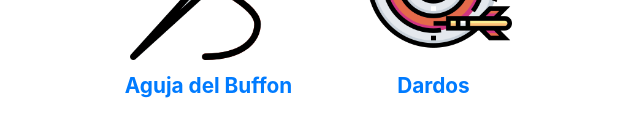
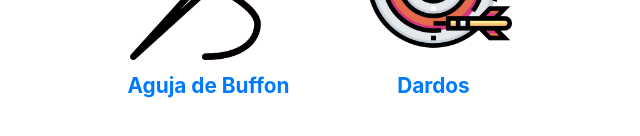
Before and after one commit to emilianohg/simulacion-aguja-buffon, an Angular app: page / in a window 1280 px wide. Shown: the part 442-578 px from the top of the page, without its empty margins (319-959 px from the left). Built offline with nearby package versions, Linux system fonts and the light colour scheme.

Commit message:
Corrección de texto

```diff
--- a/src/app/menu/menu.component.html
+++ b/src/app/menu/menu.component.html
@@ -3,8 +3,8 @@
 </div>
 <div class="menu">
   <a routerLink="/agujas" class="menu-item">
-    <img src="assets/needle.png" alt="Aguja del Buffon">
-    <p>Aguja del Buffon</p>
+    <img src="assets/needle.png" alt="Aguja de Buffon">
+    <p>Aguja de Buffon</p>
   </a>
 
   <a routerLink="/dardos" class="menu-item">
```
